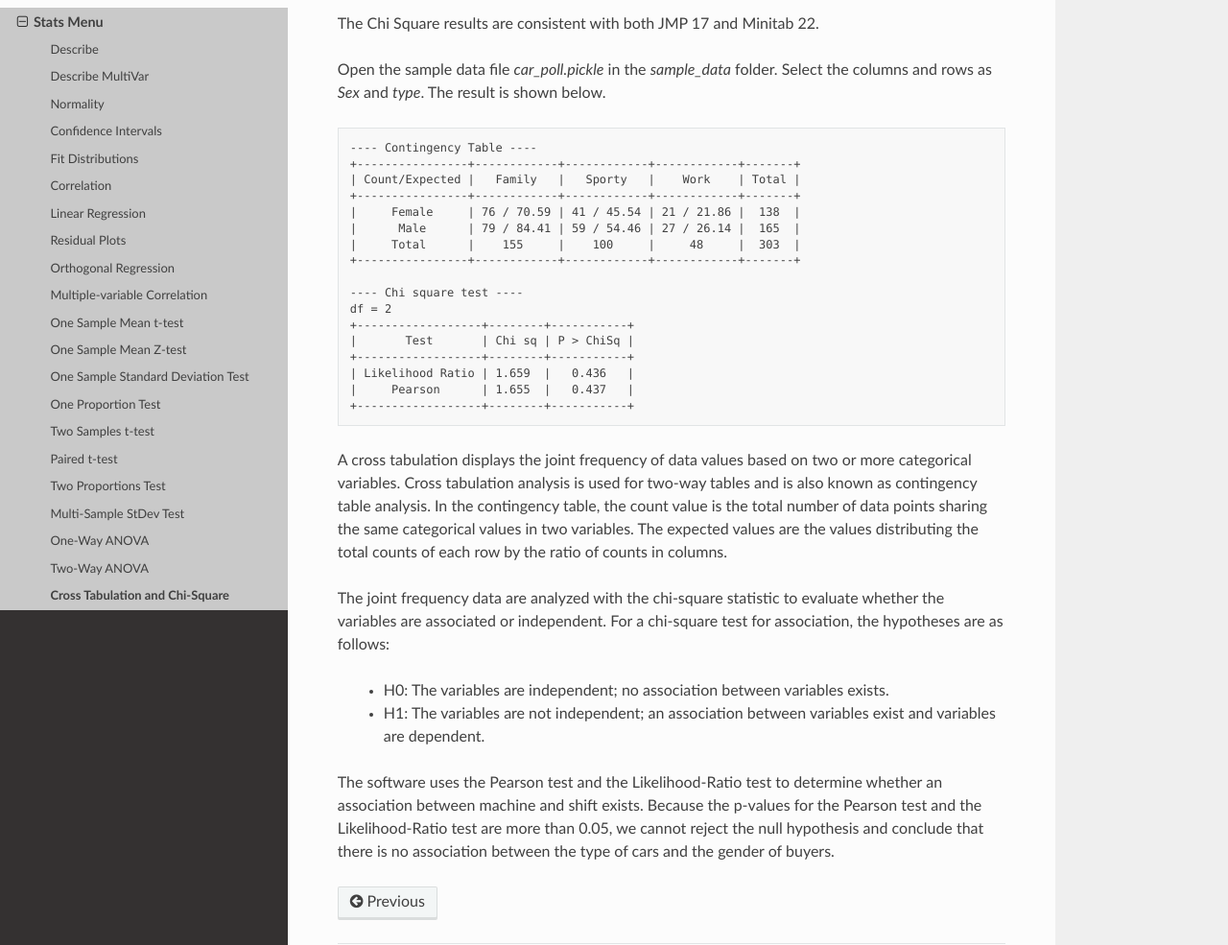
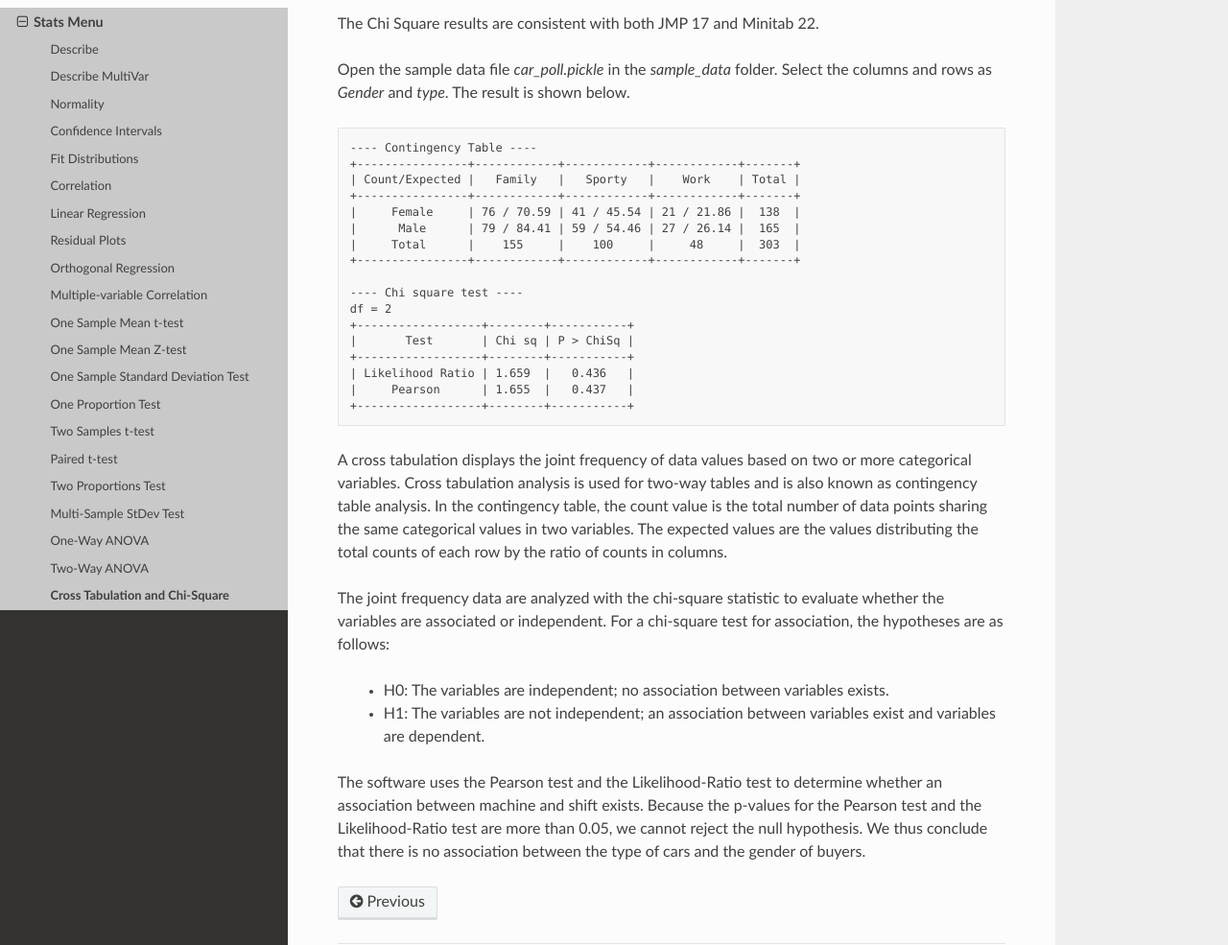
Before and after one commit to garrydu/Minijmp, a Sphinx documentation site: the page built from docs/usage/chi2.rst, in a window 1280 px wide and 1400 px high, scrolled down 464 px. Shown: the part 311-1296 px from the top of the window at 96% size. Built offline with Sphinx 7.4.7 and the Read the Docs theme 3.1.0, drawn with Linux system fonts in a browser that asks for light colours.

Commit message:
update chi2

```diff
--- a/docs/usage/chi2.rst
+++ b/docs/usage/chi2.rst
@@ -15,7 +15,7 @@ Choose Stats > Contingency table & Chi2
 The Chi Square results are consistent with both JMP 17 and Minitab 22.
 
 
-Open the sample data file `car_poll.pickle` in the `sample_data` folder. Select the columns and rows as `Sex` and `type`. The result is shown below.
+Open the sample data file `car_poll.pickle` in the `sample_data` folder. Select the columns and rows as `Gender` and `type`. The result is shown below.
 
 
 .. code-block:: none
@@ -46,4 +46,4 @@ The joint frequency data are analyzed with the chi-square statistic to evaluate
   - H0: The variables are independent; no association between variables exists.
   - H1: The variables are not independent; an association between variables exist and variables are dependent.
 
-The software uses the Pearson test and the Likelihood-Ratio test to determine whether an association between machine and shift exists. Because the p-values for the Pearson test and the Likelihood-Ratio test are more than 0.05, we cannot reject the null hypothesis and conclude that there is no association between the type of cars and the gender of buyers.
+The software uses the Pearson test and the Likelihood-Ratio test to determine whether an association between machine and shift exists. Because the p-values for the Pearson test and the Likelihood-Ratio test are more than 0.05, we cannot reject the null hypothesis. We thus conclude that there is no association between the type of cars and the gender of buyers.
```
Also changed, not shown: 2 other files.
